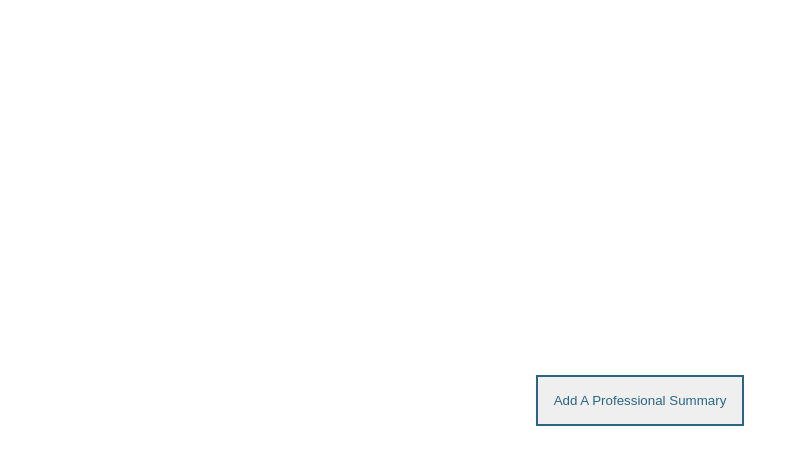
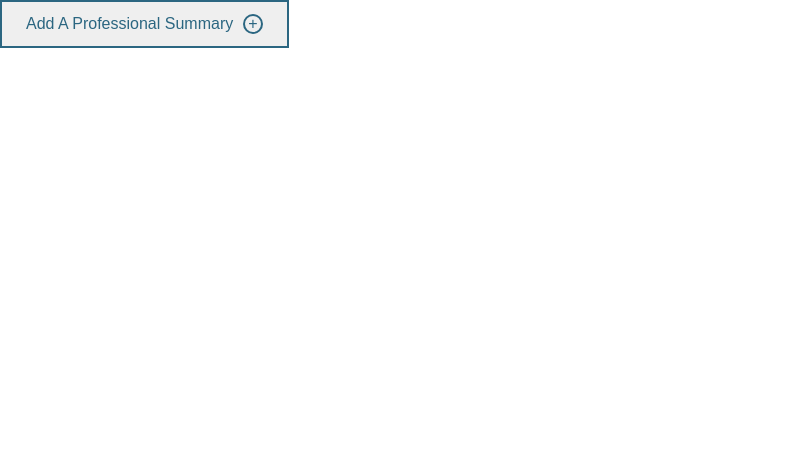
Before and after one commit to Rick-and-Bora3y-Devs/Resume-Builder, a React (Vite) app: page /test in a window 1280 px wide. Shown: the top 464 px of the page, without its empty margins (0-807 px from the left). Built offline with nearby package versions, Linux system fonts and the light colour scheme.

Commit message:
last commit

```diff
--- a/src/Components/AddBtn.jsx
+++ b/src/Components/AddBtn.jsx
@@ -1,26 +1,12 @@
 
-const testStyle = {
-    display: "flex",
-    justifyContent: "center",
-    alignItems: "center",
-    height: "100vh",
-}
-
-const buttonStyle = {
-    fontSzize: "1.5rem",
-    padding: "1rem 1rem",
-    color: "#2B6681",
-    borderStyle: "solid",
-    borderWidth: "2px",
-    borderColor: "#2B6681"
-}
-
+import styles from '../Css/AddBtn.module.css';
 
 function AddBtn(){
     return(
-        <div style={testStyle}>
-            <button style={buttonStyle}>Add A Professional Summary</button>
-        </div>
+        <button className={styles.btn}>
+            <div className={styles.btnText}>Add A Professional Summary</div>
+            <div className={styles.circle}>+</div>
+        </button>
     )
 }
 
--- /dev/null
+++ b/src/Css/AddBtn.module.css
@@ -0,0 +1,30 @@
+
+.btn{
+    font-size: 1.5rem;
+    color:#2B6681;
+    border: 2px solid #2B6681;
+    display: flex;
+    padding: 0.75rem 1.5rem;
+    justify-content: space-around;
+    align-items: center;
+    gap: 0.6rem;
+}
+
+.circle{
+    width: 1.25rem;
+    height: 1.25rem;
+    border-radius: 50%;
+    border: 2px solid #2B6681;
+    display: flex;
+    justify-content: center;
+    align-items: center;
+    font-weight: 300;
+    font-size: 1rem;
+}
+
+
+
+.btnText{
+    font-size: 1rem;
+    font-weight: 400;
+}
--- a/src/Pages/ResumeBuilder.jsx
+++ b/src/Pages/ResumeBuilder.jsx
@@ -1,5 +1,6 @@
 import { useState } from "react";
 
+import AddBtn from "../Components/AddBtn.jsx";
 import styles from "../Css/Resume.module.css";
 import Template1 from "../Components/Templates/Template1.jsx";
 import Template2 from "../Components/Templates/Template2.jsx";
@@ -13,7 +14,7 @@ function ResumeBuilder()
 
     return <div className={styles.Container}>
                 <div className={styles.Builder}>
-                    <div className={styles.Personal}>
+                    <div className={styles.sec}>
                         <h1 className={styles.Heading}>Personal Information</h1>
                             <div className={styles.Inputs}>
                                 <div>
@@ -60,9 +61,9 @@ function ResumeBuilder()
                     </div>
 
 
-                    <div className={styles.Summary}>
+                    <div className={styles.sec}>
                         <h1 className={styles.Heading}>Professional Summaries</h1>
-
+                        <AddBtn/>
                     </div>
 
 
```
